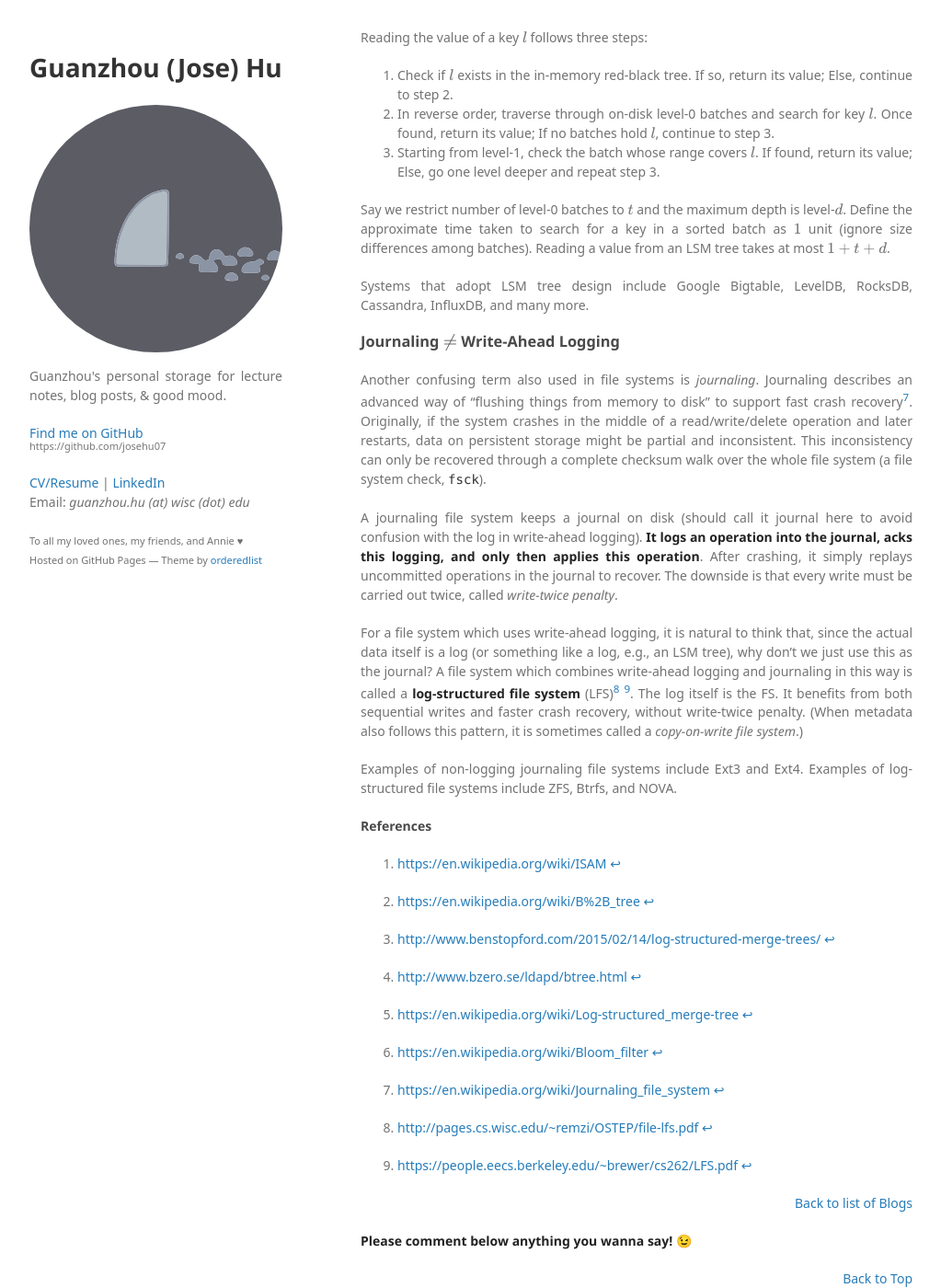
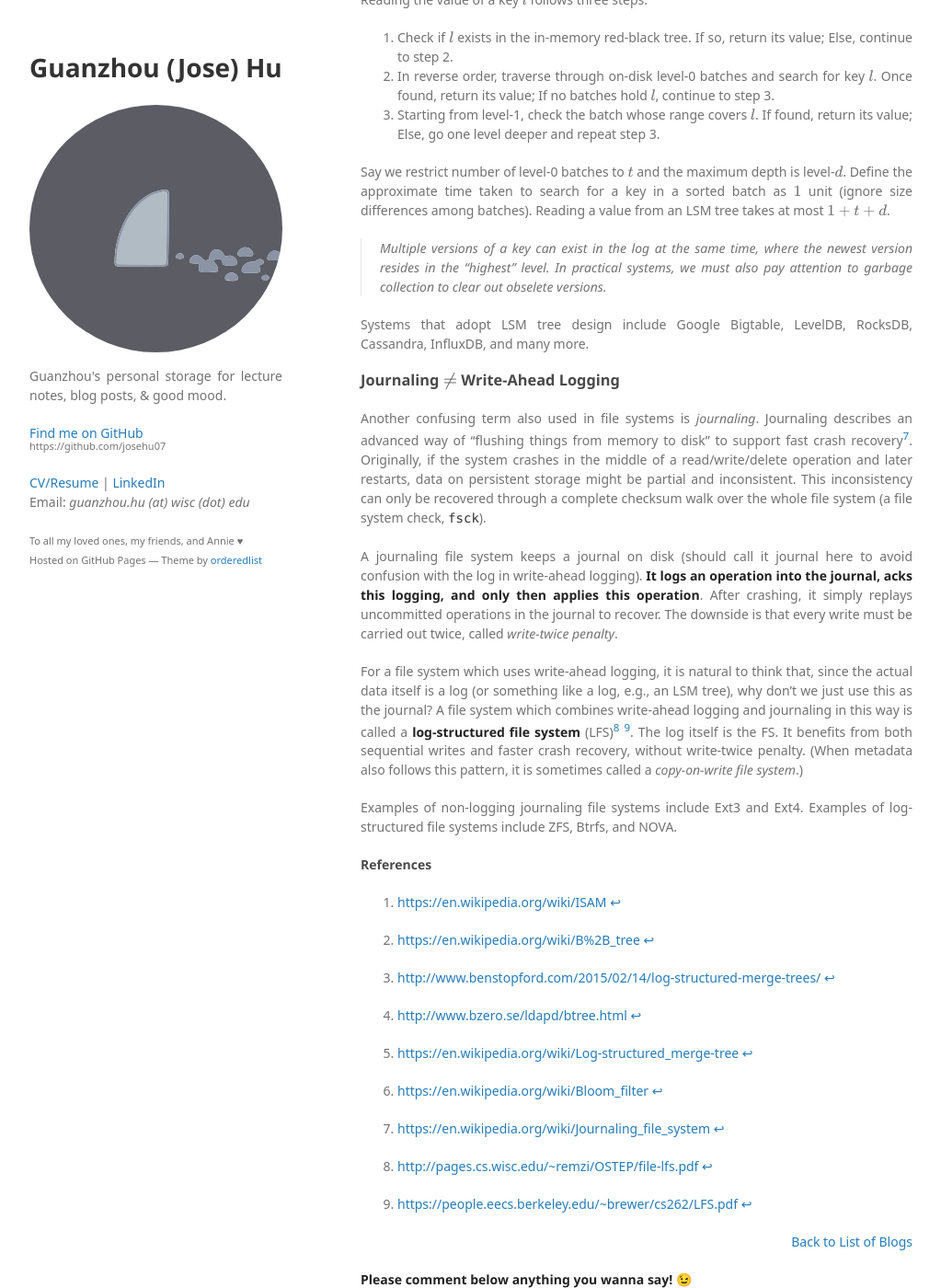
Before and after one commit to josehu07/josehu07.github.io, a Jekyll site: the page built from _posts/2020-06-13-write-ahead-logging-lsm-tree.md, in a window 1280 px wide and 1400 px high, scrolled down 3366 px. Shown: the whole window at 92% size, without its empty margins (128-1151 px from the left). Built offline with Jekyll 4.4.1, drawn with Linux system fonts in a browser that asks for light colours; some web fonts are replaced; formulas are drawn with MathJax 3; a script that is not in the unit is left out; comment, search, counter and statistics services are not loaded; some of the changed text lies outside the part shown.

Commit message:
Minor updates

```diff
--- a/_layouts/post.html
+++ b/_layouts/post.html
@@ -6,13 +6,13 @@
 <p>{{ page.date | date_to_string }} - {{ page.author }}</p>
 
 <p class="navigation-bar">
-  <a href="/blogs.html">Back to list of Blogs</a>
+  <a href="/blogs.html">Back to List of Blogs</a>
 </p>
 
 {{ content }}
 
 <p class="navigation-bar">
-  <a href="/blogs.html">Back to list of Blogs</a>
+  <a href="/blogs.html">Back to List of Blogs</a>
 </p>
 
 
--- a/_posts/2020-06-13-write-ahead-logging-lsm-tree.md
+++ b/_posts/2020-06-13-write-ahead-logging-lsm-tree.md
@@ -71,6 +69,8 @@
 
 Say we restrict number of level-0 batches to $$t$$ and the maximum depth is level-$$d$$. Define the approximate time taken to search for a key in a sorted batch as $$1$$ unit (ignore size differences among batches). Reading a value from an LSM tree takes at most $$1 + t + d$$.
 
+> Multiple versions of a key can exist in the log at the same time, where the newest version resides in the "highest" level. In practical systems, we must also pay attention to *garbage collection* to clear out obselete versions.
+
 Systems that adopt LSM tree design include Google Bigtable, LevelDB, RocksDB, Cassandra, InfluxDB, and many more.
 
 ### Journaling $$\ne$$ Write-Ahead Logging
```
Also changed, not shown: other parts of _posts/2020-06-13-write-ahead-logging-lsm-tree.md (+0 -2 lines).
